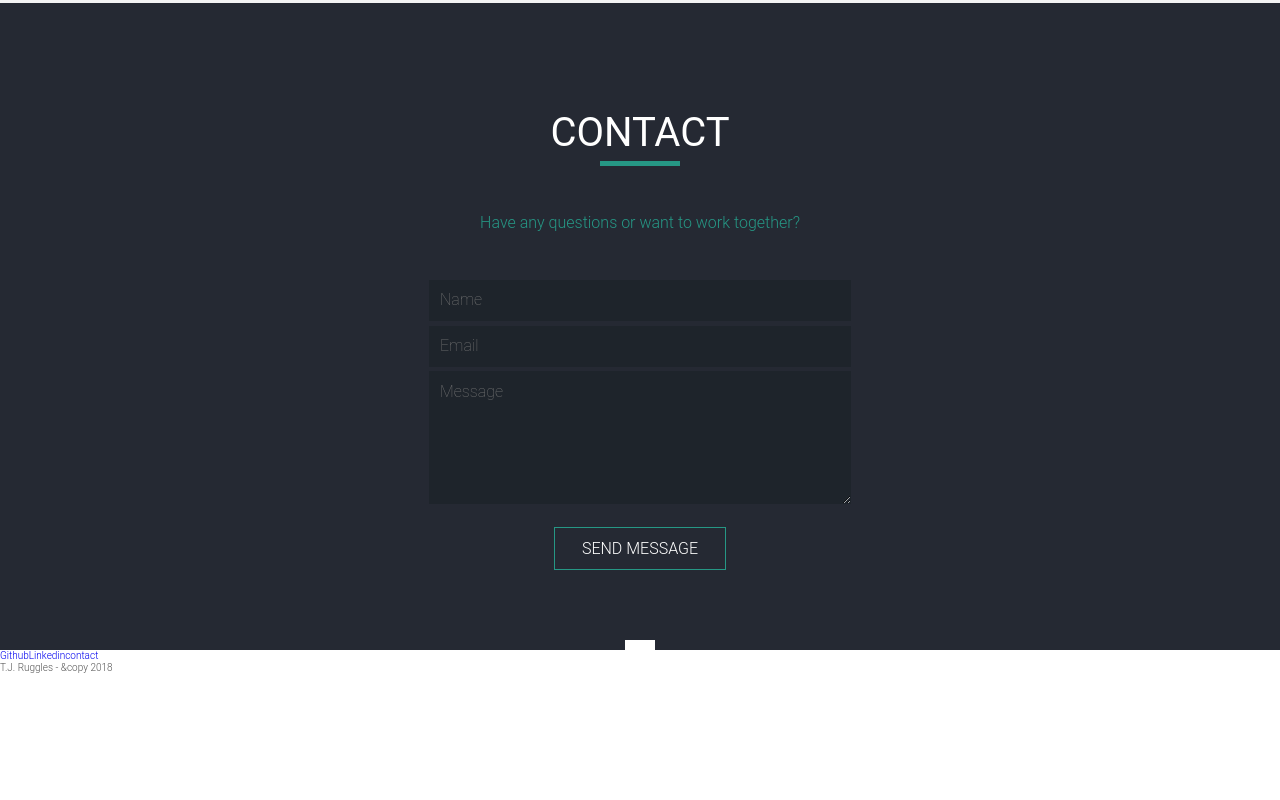
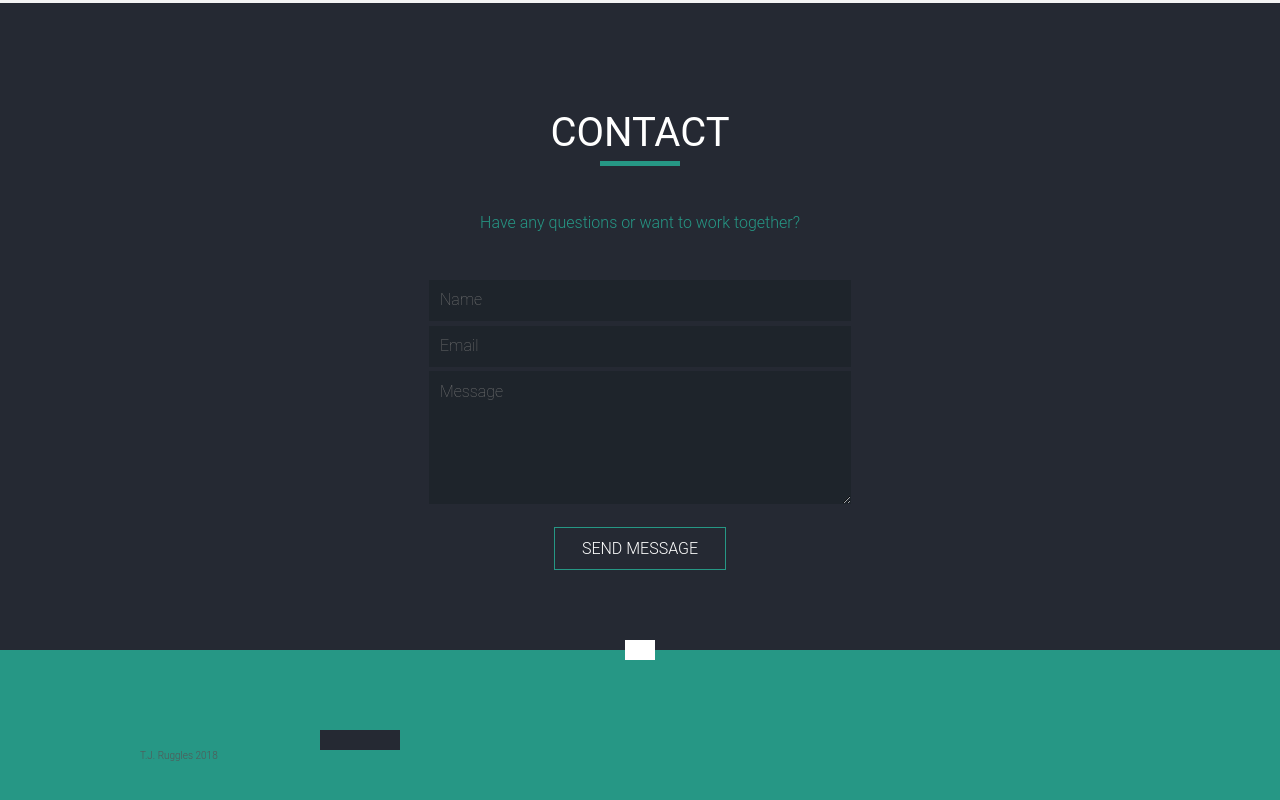
Before and after one commit to Avocado91/portfolio, a Gatsby app: page / in a window 1280 px wide. Shown: the part 2480-3280 px from the top of the page. Before the commit the page ends 3153 px from the top, so only its background shows below. Built offline with nearby package versions, Linux system fonts and the light colour scheme.

Commit message:
Styling basic elements for footer section

```diff
--- a/src/components/footer.js
+++ b/src/components/footer.js
@@ -1,13 +1,28 @@
-import React from 'react'
+import React from 'react';
+import './../styles/components/footer.css';
+import './../styles/components/section.css';
+import './../styles/components/wrapper.css';
+import './../styles/components/social-link.css';
 
 const Footer = () => (
-  <div>
-    <div>
-      <a href='#'>Github</a>
-      <a href='#'>Linkedin</a>
-      <a href='#'>contact</a>
+  <div className='section section--footer'>
+    <div className='wrapper'>
+      <div className='social-container'>
+        <div className='social-link'>
+          <a href='#'><i className='fab fa-github'></i></a>
+        </div>
+        <div className='social-link'>
+          <a href='#'><i className='fab fa-linkedin-in'></i></a>
+        </div>
+        <div className='social-link'>
+          <a href='#'><i className='fab fa-facebook-f'></i></a>
+        </div>
+        <div className='social-link'>
+          <a href='mailto:t.ruggles@live.ca'><i className='fas fa-envelope'></i></a>
+        </div>
+      </div>
+      <div>T.J. Ruggles <i class="far fa-copyright"></i> 2018</div>
     </div>
-    <div>T.J. Ruggles - &copy 2018</div>
   </div>
 );
 
--- /dev/null
+++ b/src/styles/components/footer.css
@@ -0,0 +1,7 @@
+.social-container {
+  width: 40rem;
+  display: flex;
+  position: relative;
+  left: 50%;
+  transform: translateX(-50%);
+}
--- a/src/styles/components/section.css
+++ b/src/styles/components/section.css
@@ -10,6 +10,10 @@
 .section--dark {
   background: #252933;
   position: relative;
+}
+
+.section--footer {
+  background: #269785;
 }
 
 .section__title {
--- /dev/null
+++ b/src/styles/components/social-link.css
@@ -0,0 +1,4 @@
+.social-link {
+  background: #252933;
+  padding: 10px;
+}
```
